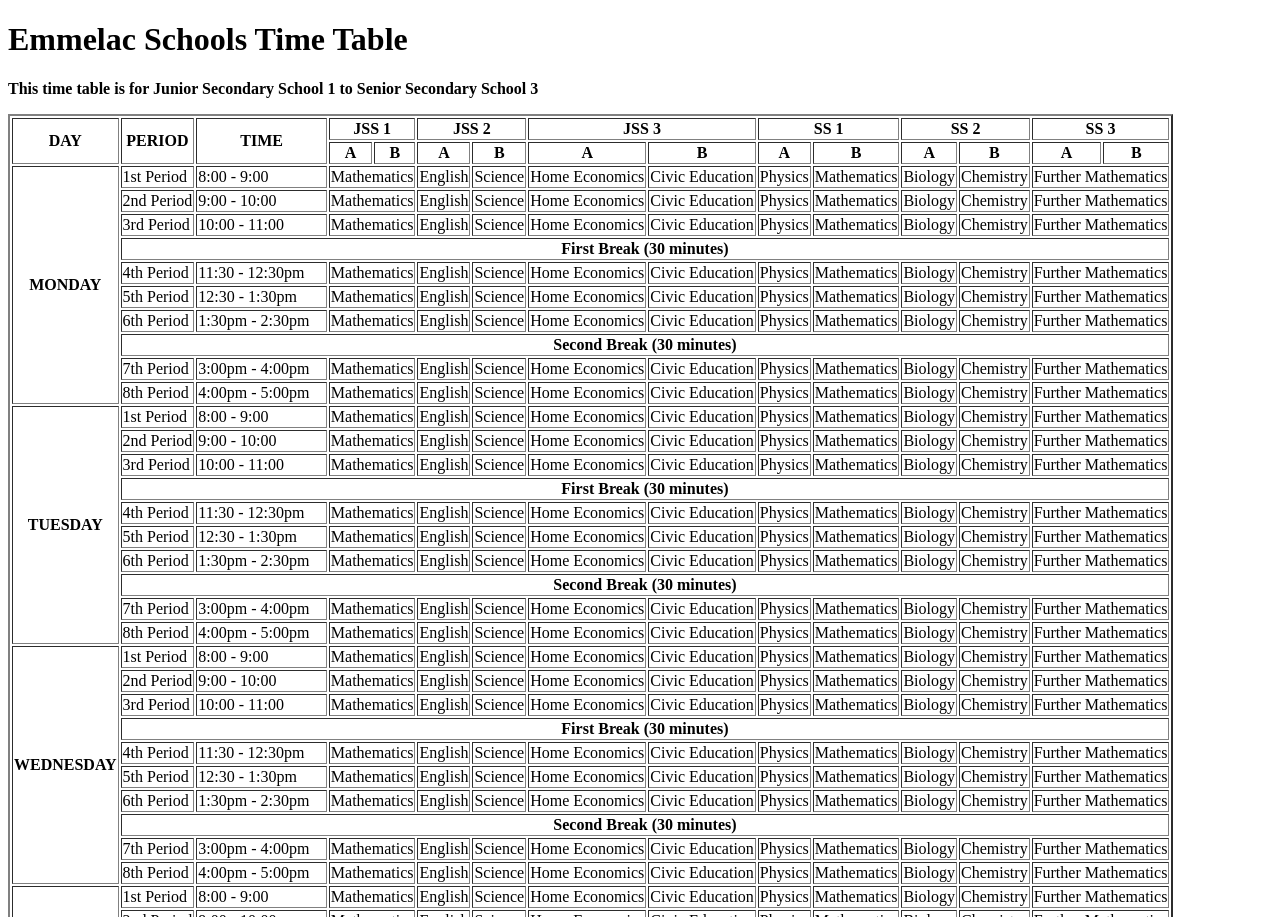
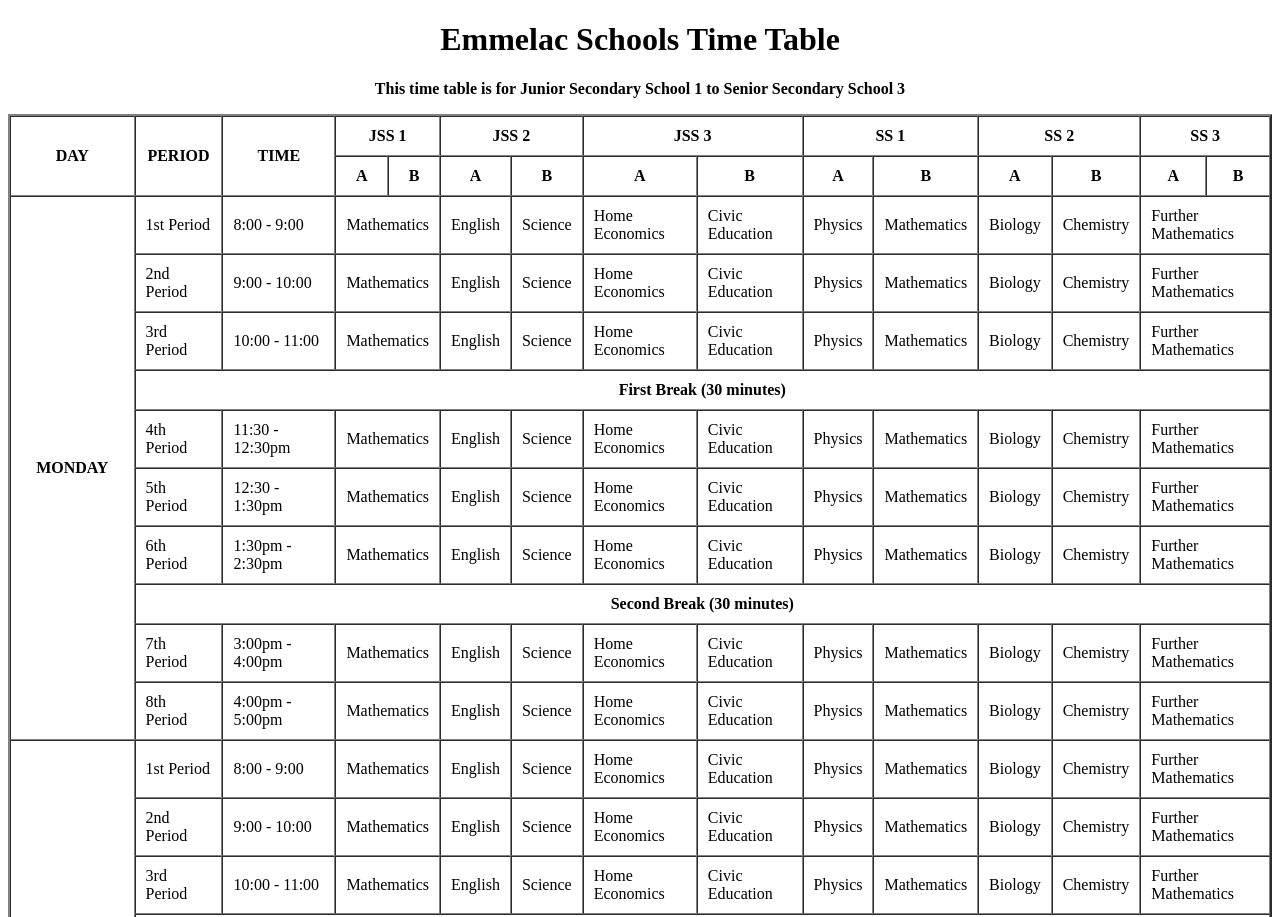
Before and after one commit to aloysiusemmanuel/TS-Academay-Aurora-Chohort-Tasks, a plain HTML site: page Task 4/timetable.html in a window 1280 px wide. Shown: the top 917 px of the page. Drawn offline with Linux system fonts and the light colour scheme.

Commit message:
added cell padding, cell spacing to the table tag and center align to the header

```diff
--- a/Task 4/timetable.html
+++ b/Task 4/timetable.html
@@ -7,7 +7,7 @@
 </head>
 <body>
 
-    <header>
+    <header align="center">
         <h1>
             Emmelac Schools Time Table
         </h1>
@@ -19,7 +19,7 @@
         </p>
     </header>
 
-    <table border="2">
+    <table border="2" align="center" cellpadding="10" cellspacing="0">
         <thead>
             <tr>
                 <th rowspan="2">DAY</th>
```
